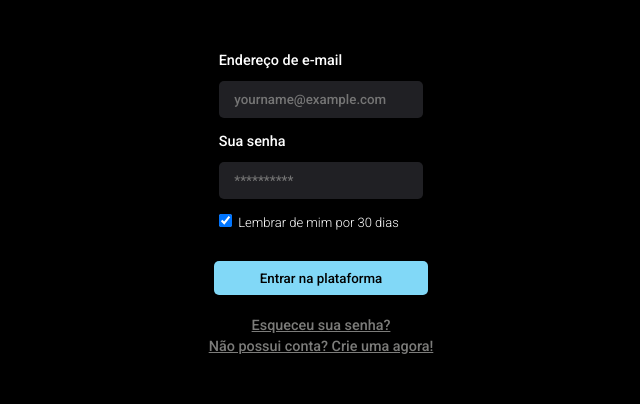
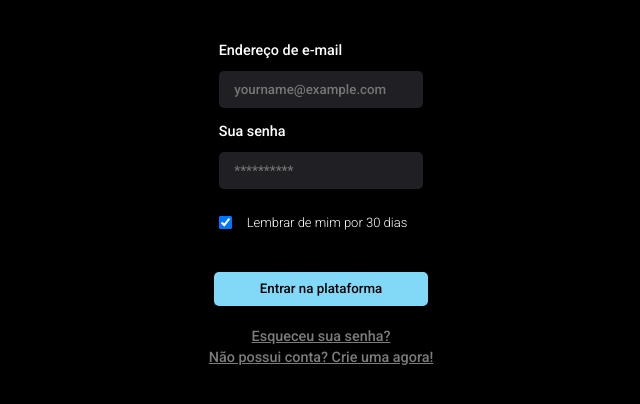
Before and after one commit to JohnWesley14/Empreendedor-Jovem, a plain HTML site: page index.html in a window 1280 px wide. Shown: the part 302-706 px from the top of the page, without its empty margins (319-959 px from the left). Drawn offline with Linux system fonts and the light colour scheme.

Commit message:
Checkbox ajustado

```diff
--- a/index.html
+++ b/index.html
@@ -36,7 +36,7 @@
                         <span class="checkbox">
                             <input type="checkbox" class="Input-Checkbox" checked="checked">
                             <label id="Remember">Lembrar de mim por 30 dias</label>
-                            <span class="checkmark"></span>
+
                         </span>
 
                     </div>
--- a/style.css
+++ b/style.css
@@ -111,7 +111,8 @@ img{
 }
 
 #Remember{
-    margin-left: 3px;
+    padding-top: 11px;
+    margin-left: 15px;
     font-size: 13px;
     font-weight: 300;
 }
@@ -131,7 +132,12 @@ img{
 }
 .checkbox{
     margin-left: 10px;
+    display: flex;
+    align-items: center;
+
 }
+
+
 @keyframes animate{
     from{
         transform: rotate(0deg)
```
